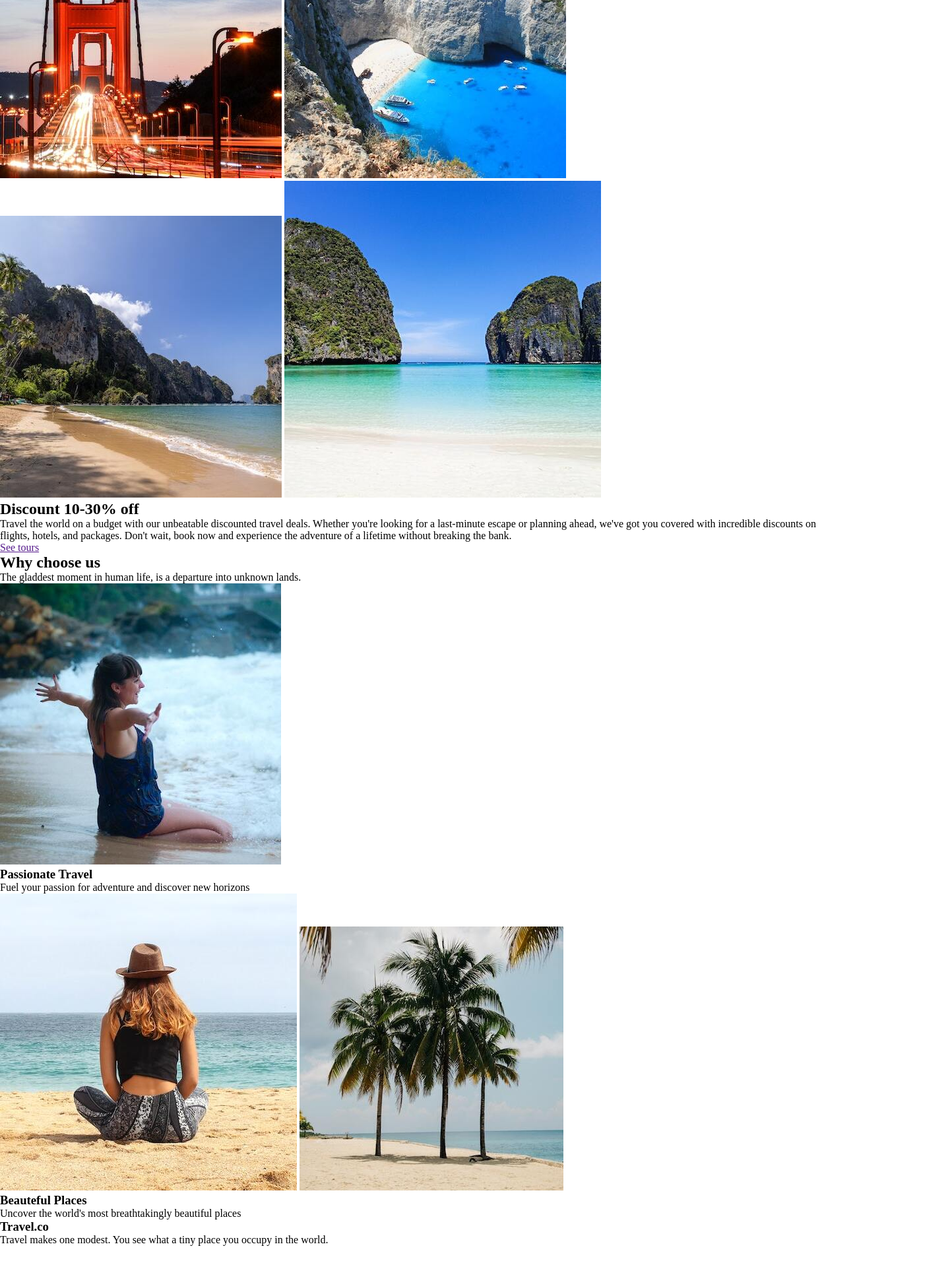
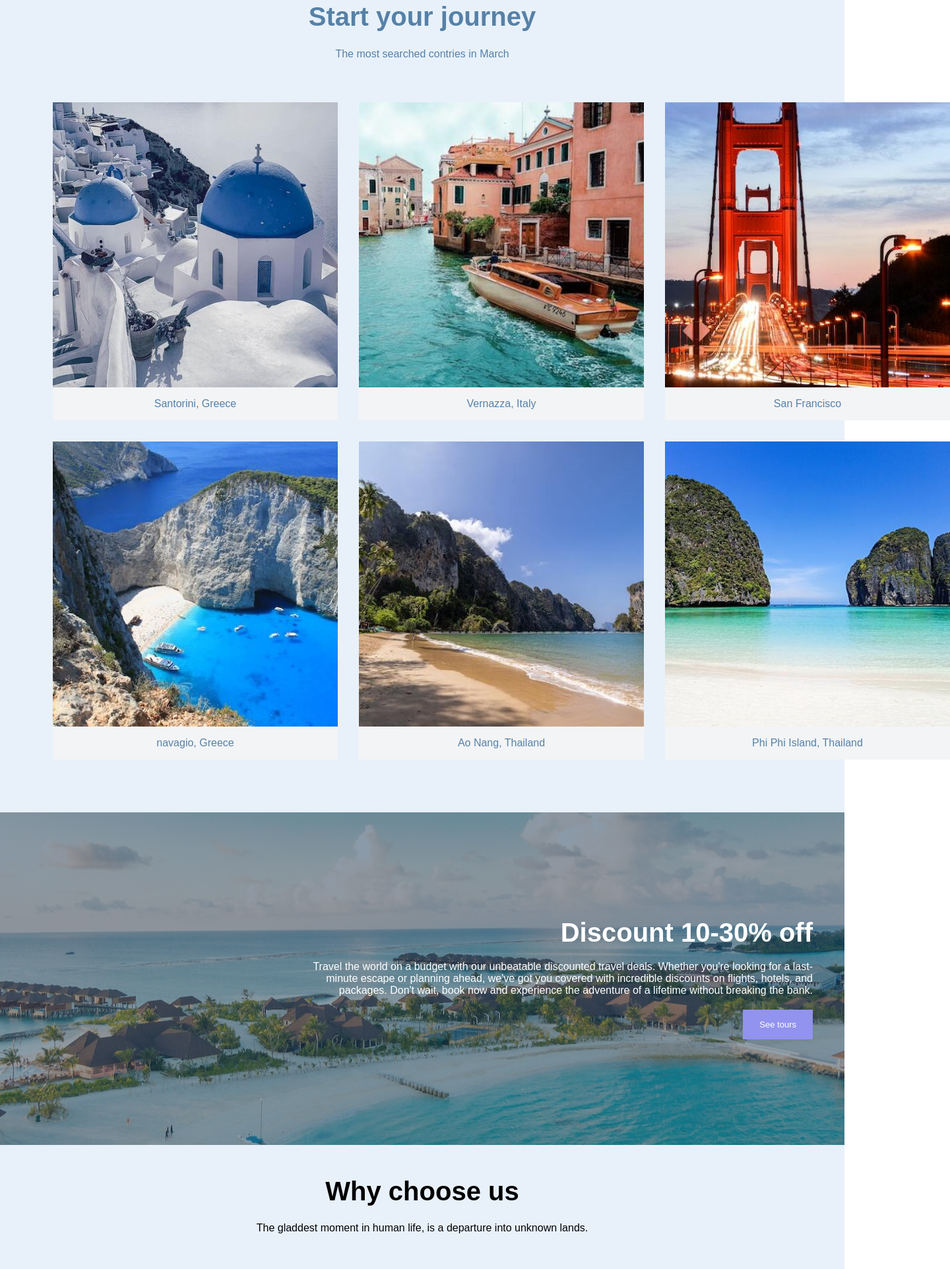
Before and after one commit to ezekuiel100/Travel-page, a plain HTML site: page index.html in a window 1280 px wide. Shown: the part 877-2800 px from the top of the page at 66% size, 1440 px wide, since content can reach past the window. Before the commit the page ends 2765 px from the top, so only its background shows below. Drawn offline with Linux system fonts and the light colour scheme.

Commit message:
New commit

```diff
--- a/index.html
+++ b/index.html
@@ -8,18 +8,19 @@
   </head>
   <body>
     <header>
-      <span>Logo</span>
+      <span><a href="">Logo</a></span>
       <nav>
         <ul>
-          <li>Home</li>
-          <li>Blog</li>
-          <li>Services</li>
-          <li>Contact</li>
+          <li><a href="">Home</a></li>
+          <li><a href="">Blog</a></li>
+          <li><a href="">Services</a></li>
+          <li><a href="">Contact</a></li>
         </ul>
       </nav>
     </header>
 
-    <section>
+    <section class="home">
+      <div class="home-text">
         <h1>Travel</h1>
         <p>
           Embark on a journey of a lifetime and explore the world's most
@@ -27,47 +28,98 @@
           beaches to cultural wonders, we've got you covered with our
           comprehensive travel guides and insider tips.
         </p>
-      <a href="">Read more</a>
+        <a href="" class="btn">Read more</a>
+      </div>
     </section>
 
-    <section>
+    <section class="countries">
+      <div class="heading">
         <h2>Start your journey</h2>
         <p>The most searched contries in March</p>
+      </div>
+      <div class="countries-img">
+        <div>
           <img src="img/country-1.jpg" alt="" />
+          <div class="countries-name">
+            <span>Santorini, Greece</span>
+          </div>
+        </div>
+        <div>
           <img src="img/country-2.jpg" alt="" />
+          <div class="countries-name">
+            <span>Vernazza, Italy</span>
+          </div>
+        </div>
+        <div>
           <img src="img/country-3.jpg" alt="" />
+          <div class="countries-name">
+            <span>San Francisco</span>
+          </div>
+        </div>
+        <div>
           <img src="img/country-4.jpg" alt="" />
+          <div class="countries-name">
+            <span>navagio, Greece</span>
+          </div>
+        </div>
+
+        <div>
           <img src="img/country-5.jpg" alt="" />
+          <div class="countries-name">
+            <span>Ao Nang, Thailand</span>
+          </div>
+        </div>
+        <div>
           <img src="img/country-6.jpg" alt="" />
+          <div class="countries-name">
+            <span>Phi Phi Island, Thailand</span>
+          </div>
+        </div>
+      </div>
     </section>
 
-    <section>
+    <section class="discount">
+      <div class="discount-container">
         <h2>Discount 10-30% off</h2>
         <p>
           Travel the world on a budget with our unbeatable discounted travel
           deals. Whether you're looking for a last-minute escape or planning
           ahead, we've got you covered with incredible discounts on flights,
-        hotels, and packages. Don't wait, book now and experience the adventure
-        of a lifetime without breaking the bank.
+          hotels, and packages. Don't wait, book now and experience the
+          adventure of a lifetime without breaking the bank.
         </p>
-      <a href="">See tours</a>
+        <a href="" class="btn">See tours</a>
+      </div>
     </section>
 
-    <section>
+    <section class="display">
+      <div class="display-heading">
         <h2>Why choose us</h2>
         <p>
           The gladdest moment in human life, is a departure into unknown lands.
         </p>
-      <img src="img/grid-1.jpg" alt="" />
-      <div>
+      </div>
+      <div class="display-content">
+        <img src="img/grid-1.jpg" alt="" class="display-main-img" />
+        <div class="a">
+          <div class="display-card">
             <h3>Passionate Travel</h3>
             <p>Fuel your passion for adventure and discover new horizons</p>
           </div>
+
+          <div class="display-card">
             <img src="img/grid-2.jpg" alt="" />
+          </div>
+
+          <div class="display-card">
             <img src="img/grid-3.jpg" alt="" />
-      <div>
+          </div>
+
+          <div class="display-card">
             <h3>Beauteful Places</h3>
             <p>Uncover the world's most breathtakingly beautiful places</p>
+          </div>
+        </div>
       </div>
     </section>
 
--- a/style.css
+++ b/style.css
@@ -1,11 +1,192 @@
 * {
   margin: 0;
+  padding: 0;
+  box-sizing: border-box;
 }
 
-/* body {
-  height: 100vh;
-  background-image: url(img/bg-1.jpg);
+h1 {
+  font-size: 60px;
+  color: #fff;
+}
+
+h2 {
+  font-size: 40px;
+}
+
+a {
+  text-decoration: none;
+  color: #fff;
+}
+
+.btn {
+  padding: 15px 25px;
+  background-color: rgb(146, 146, 239);
+  font-size: 13px;
+  color: #fff;
+  display: inline-block;
+  text-align: center;
+}
+
+body {
+  font-family: sans-serif;
+}
+
+header {
+  width: 100%;
+  position: absolute;
+  top: 0;
+  left: 0;
+  display: flex;
+  justify-content: space-around;
+  align-items: center;
+  text-transform: uppercase;
+}
+
+header nav ul {
+  display: flex;
+  gap: 30px;
+  list-style: none;
+  padding: 30px;
+}
+
+/* Section home */
+
+.home {
+  background-image: linear-gradient(
+      rgba(45, 91, 132, 0.507),
+      rgba(45, 91, 132, 0.486)
+    ),
+    url(img/bg-1.jpg);
   background-repeat: no-repeat;
   background-size: cover;
   background-position: center;
-} */
+  height: 100vh;
+  color: #fff;
+  padding: 250px 150px;
+}
+
+.home-text {
+  width: 26rem;
+}
+
+.home-text h1,
+.home-text p {
+  margin-bottom: 30px;
+}
+
+.countries {
+  background-color: #e8f1fa;
+  color: #5681a7;
+  text-align: center;
+  padding: 5rem;
+}
+
+.countries .heading {
+  margin-bottom: 4rem;
+}
+
+.countries h2 {
+  margin-bottom: 25px;
+}
+
+.countries-img {
+  display: grid;
+  place-items: center;
+  gap: 2rem;
+  grid-template-columns: 1fr 1fr 1fr;
+}
+
+.countries-img img {
+  height: 27rem;
+  display: block;
+}
+
+.countries-name {
+  background-color: #f3f4f6;
+  padding: 1rem;
+  cursor: pointer;
+}
+
+.discount {
+  background-image: linear-gradient(
+      rgba(35, 71, 103, 0.5),
+      rgba(35, 71, 103, 0.5)
+    ),
+    url(img/bg-2.jpg);
+  background-repeat: no-repeat;
+  background-size: cover;
+  background-position: center;
+  color: #fff;
+  display: flex;
+  justify-content: end;
+}
+
+.discount-container {
+  display: flex;
+  flex-direction: column;
+  gap: 20px;
+  align-items: end;
+  max-width: 50rem;
+  padding: 10rem 1rem;
+  margin-right: 2rem;
+}
+
+.discount-container p {
+  text-align: end;
+}
+
+.display {
+  background-color: #e8f1fa;
+  text-align: center;
+  display: flex;
+  flex-direction: column;
+  align-items: center;
+  padding: 3rem;
+}
+
+.display h2 {
+  margin-bottom: 1.5rem;
+}
+
+.display-heading p {
+  margin-bottom: 4rem;
+}
+
+.display-content {
+  display: grid;
+  grid-template-columns: 1fr 1fr;
+  gap: 1rem;
+  width: 1200px;
+}
+
+.display-card {
+  background-color: #f3f4f6;
+  width: 300px;
+  background-color: #f3f4f6;
+  display: flex;
+  flex-direction: column;
+  justify-content: center;
+  align-items: center;
+  gap: 1rem;
+}
+
+.display-main-img {
+  height: 100%;
+}
+
+.a {
+  display: grid;
+  place-content: center;
+  grid-template-columns: repeat(2, 300px);
+}
+
+.display-card img {
+  width: 100%;
+}
+
+footer {
+  background-color: #282d31;
+  padding: 2rem;
+  text-align: center;
+  color: #e8f1fa;
+}
```
Lines whose indentation alone changed are shown as unchanged.
